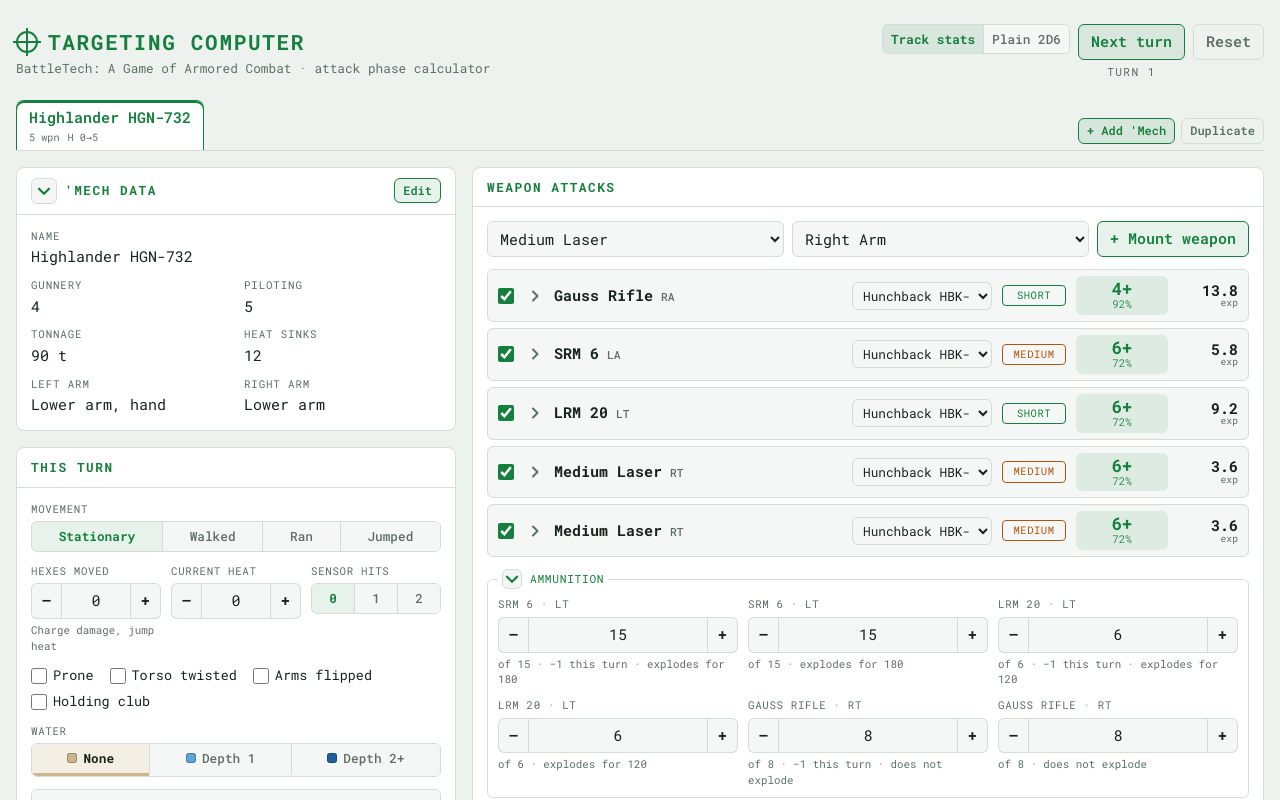
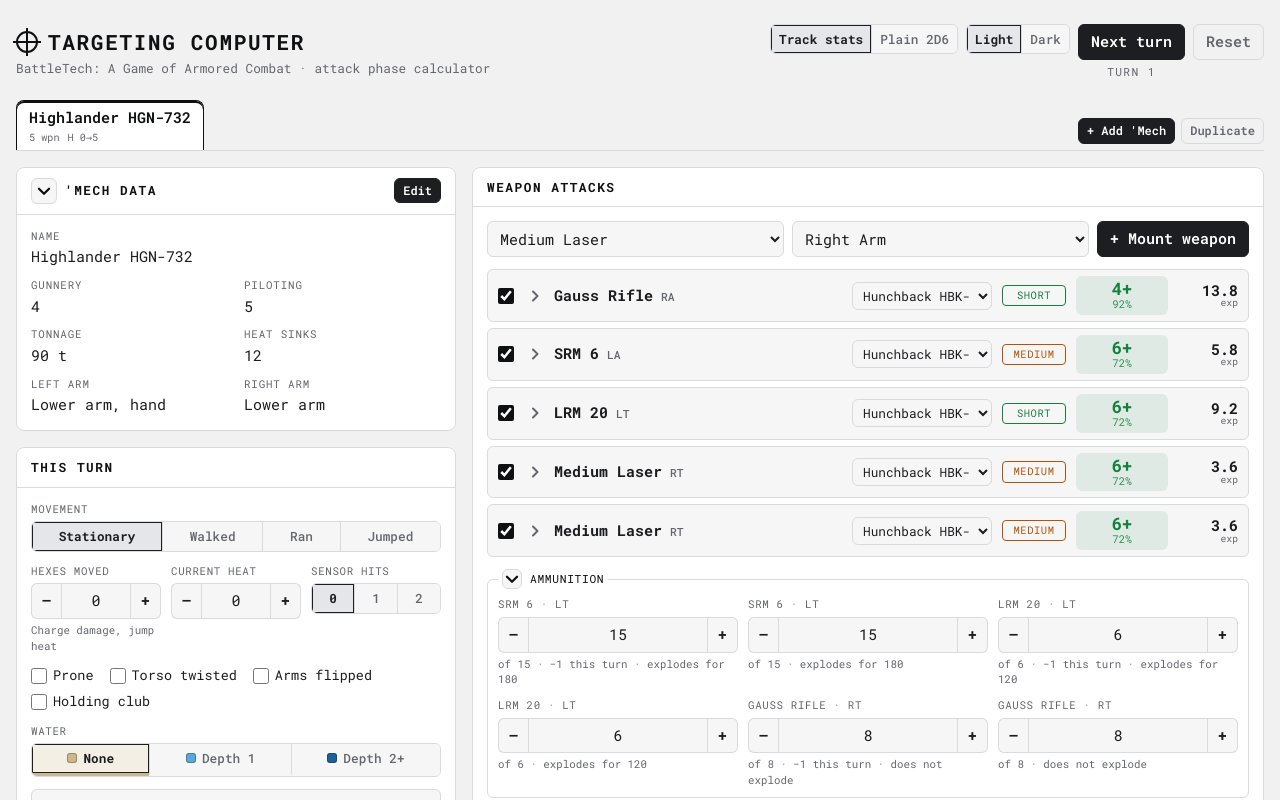
Before and after one commit to nakkim/BattleTech-Targeting-Computer, a React (Vite) app: page / in a window 1280 px wide. Shown: the top 800 px of the page. Built offline with nearby package versions, Linux system fonts and the light colour scheme.

Commit message:
Switch to a monochrome palette with Ink buttons and a theme switch

```diff
--- a/index.html
+++ b/index.html
@@ -11,6 +11,15 @@
       rel="stylesheet"
     />
     <title>BattleTech Targeting Computer</title>
+    <script>
+      // Set the theme before the first paint: the saved choice, else the system setting.
+      try {
+        const saved = JSON.parse(localStorage.getItem('btc-theme'))
+        document.documentElement.dataset.theme = saved === 'light' || saved === 'dark' ? saved : matchMedia('(prefers-color-scheme: light)').matches ? 'light' : 'dark'
+      } catch {
+        document.documentElement.dataset.theme = 'dark'
+      }
+    </script>
   </head>
   <body>
     <div id="root"></div>
--- a/src/App.css
+++ b/src/App.css
@@ -23,7 +23,7 @@
   font-size: 1.4rem;
   letter-spacing: 0.08em;
   text-transform: uppercase;
-  color: var(--accent);
+  color: var(--ink);
 }
 
 .subtitle {
@@ -35,7 +35,7 @@
 .crosshair {
   width: 22px;
   height: 22px;
-  border: 2px solid var(--accent);
+  border: 2px solid var(--ink);
   border-radius: 50%;
   position: relative;
 }
@@ -44,7 +44,7 @@
 .crosshair::after {
   content: '';
   position: absolute;
-  background: var(--accent);
+  background: var(--ink);
 }
 
 .crosshair::before {
@@ -88,17 +88,17 @@
 /* Buttons */
 button {
   cursor: pointer;
-  border: 1px solid var(--accent);
-  background: var(--accent-dim);
-  color: var(--accent);
+  border: 1px solid var(--primary);
+  background: var(--primary);
+  color: var(--primary-text);
   border-radius: 6px;
   padding: 6px 12px;
   font-weight: 600;
 }
 
 button:hover {
-  background: var(--accent);
-  color: var(--bg);
+  background: var(--primary-hover);
+  color: var(--primary-text);
 }
 
 button.ghost {
@@ -131,7 +131,7 @@
 button:focus-visible,
 input:focus-visible,
 select:focus-visible {
-  outline: 2px solid var(--accent);
+  outline: 2px solid var(--ink);
   outline-offset: 1px;
 }
 
@@ -183,7 +183,7 @@
   font-size: 0.85rem;
   letter-spacing: 0.12em;
   text-transform: uppercase;
-  color: var(--accent);
+  color: var(--ink);
 }
 
 .panel-body {
@@ -266,8 +266,8 @@
 }
 
 .stepper button:hover {
-  background: var(--accent-dim);
-  color: var(--accent);
+  background: var(--selected-bg);
+  color: var(--selected-fg);
 }
 
 .grid-2,
@@ -318,8 +318,9 @@
 }
 
 .segmented button.active {
-  background: var(--accent-dim);
-  color: var(--accent);
+  background: var(--selected-bg);
+  color: var(--selected-fg);
+  box-shadow: inset 0 0 0 1px var(--selected-fg);
   font-weight: 700;
 }
 
@@ -361,7 +362,7 @@
 }
 
 input[type='checkbox'] {
-  accent-color: var(--accent);
+  accent-color: var(--ink);
   width: 16px;
   height: 16px;
   margin: 0;
@@ -447,9 +448,9 @@
 }
 
 .tabs button.active {
-  border-color: var(--accent);
-  color: var(--accent);
-  background: var(--accent-dim);
+  border-color: var(--selected-fg);
+  color: var(--selected-fg);
+  background: var(--selected-bg);
 }
 
 .primary-dot {
@@ -548,7 +549,7 @@
 
 .weapon-name:hover {
   background: none;
-  color: var(--accent);
+  color: var(--ink);
 }
 
 .weapon-name strong {
@@ -929,7 +930,7 @@
 .bar span {
   display: block;
   height: 100%;
-  background: var(--accent);
+  background: var(--ink);
   border-radius: 4px;
 }
 
@@ -957,7 +958,7 @@
 }
 
 table.cluster thead th {
-  color: var(--accent);
+  color: var(--ink);
 }
 
 table.cluster tbody th {
@@ -1008,7 +1009,7 @@
 
 .heat-total {
   font-weight: 700;
-  color: var(--accent);
+  color: var(--ink);
 }
 
 .heat-effects {
@@ -1045,7 +1046,7 @@
 }
 
 .app-footer a {
-  color: var(--accent);
+  color: var(--ink);
 }
 
 /* Lance tabs */
@@ -1081,8 +1082,8 @@
 
 .lance-tab.active {
   background: var(--surface);
-  border-color: var(--accent);
-  box-shadow: inset 0 2px 0 var(--accent);
+  border-color: var(--ink);
+  box-shadow: inset 0 2px 0 var(--ink);
 }
 
 .lance-tab-main {
@@ -1105,7 +1106,7 @@
 }
 
 .lance-tab.active .lance-tab-main {
-  color: var(--accent);
+  color: var(--ink);
 }
 
 .lance-tab-name {
@@ -1156,13 +1157,13 @@
   border: none;
   background: none;
   padding: 0;
-  color: var(--accent);
+  color: var(--ink);
   min-width: 0;
 }
 
 .collapse-toggle:hover {
   background: none;
-  color: var(--accent);
+  color: var(--ink);
 }
 
 .ammo legend .collapse-toggle {
@@ -1203,7 +1204,7 @@
 .tab-rename {
   width: 10em;
   padding: 5px 10px !important;
-  border-color: var(--accent) !important;
+  border-color: var(--ink) !important;
   font-weight: 500;
 }
 
@@ -1216,7 +1217,7 @@
   border: 1px solid var(--border);
   border-radius: 6px;
   background: var(--surface-2);
-  color: var(--accent);
+  color: var(--ink);
 }
 
 .collapse-toggle .caret svg {
@@ -1225,8 +1226,8 @@
 }
 
 .collapse-toggle:hover .caret {
-  border-color: var(--accent);
-  background: var(--accent-dim);
+  border-color: var(--ink);
+  background: var(--ink-dim);
 }
 
 /* Info button and dialog */
@@ -1244,9 +1245,9 @@
   height: 18px;
   padding: 0;
   border-radius: 50%;
-  border: 1px solid var(--accent);
-  background: var(--accent-dim);
-  color: var(--accent);
+  border: 1px solid var(--ink);
+  background: var(--ink-dim);
+  color: var(--ink);
   font-family: Georgia, serif;
   font-style: italic;
   font-weight: 700;
@@ -1284,7 +1285,7 @@
   font-size: 0.85rem;
   letter-spacing: 0.12em;
   text-transform: uppercase;
-  color: var(--accent);
+  color: var(--ink);
 }
 
 .info-dialog-body {
@@ -1355,11 +1356,9 @@
   gap: 12px;
 }
 
-@media (prefers-color-scheme: dark) {
-  .diagram {
-    --hex-empty: #4a4036;
-    --hex-stroke: rgba(0, 0, 0, 0.6);
-  }
+:root:not([data-theme='light']) .diagram {
+  --hex-empty: #4a4036;
+  --hex-stroke: rgba(0, 0, 0, 0.6);
 }
 
 .diagram .hex {
@@ -1455,7 +1454,7 @@
 }
 
 .arc-legend li.selected {
-  background: var(--accent-dim);
+  background: var(--ink-dim);
 }
 
 .arc-legend .swatch {
@@ -1524,12 +1523,10 @@
   --mech: #5a5f66;
 }
 
-@media (prefers-color-scheme: dark) {
-  .diagram {
-    --terrain: #6b5d43;
-    --ground: #5c4a32;
-    --mech: #9aa1a8;
-  }
+:root:not([data-theme='light']) .diagram {
+  --terrain: #6b5d43;
+  --ground: #5c4a32;
+  --mech: #9aa1a8;
 }
 
 .terrain-hex {
--- a/src/App.tsx
+++ b/src/App.tsx
@@ -1,4 +1,5 @@
-import { useMemo, useState } from 'react'
+import { useEffect, useMemo, useState } from 'react'
+import { Switch } from './components/fields'
 import { MechDialog } from './components/MechDialog'
 import { LanceTabs } from './components/LanceTabs'
 import { UnitView } from './components/UnitView'
@@ -15,6 +16,13 @@
   { value: 'plain', label: 'Plain 2D6', title: 'Only hit or miss on 2D6: ammo, armor and internal structure are not tracked' },
 ]
 
+type Theme = 'light' | 'dark'
+
+const THEMES: { value: Theme; label: string }[] = [
+  { value: 'light', label: 'Light' },
+  { value: 'dark', label: 'Dark' },
+]
+
 const App = () => {
   const [storedLance, setLance] = usePersistentState<LanceState>('btc-lance-v1', initialLance)
   const lance = useMemo(() => normalizeLance(storedLance), [storedLance])
@@ -25,6 +33,11 @@
     updateLance((l) => ({ ...l, units: l.units.map((u) => (u.id === active.id ? update(u) : u)) }))
 
   const [mode, setMode] = usePersistentState<AppMode>('btc-mode', () => 'tracking')
+  // index.html applies the saved theme before the first paint; this keeps it in sync.
+  const [theme, setTheme] = usePersistentState<Theme>('btc-theme', () => (document.documentElement.dataset.theme === 'light' ? 'light' : 'dark'))
+  useEffect(() => {
+    document.documentElement.dataset.theme = theme
+  }, [theme])
   const [adding, setAdding] = useState(false)
   const add = (attacker: Attacker, weapons: MountedWeapon[]) => {
     const unit = newUnit({ attacker, weapons: weapons.map((w) => [w.weaponKey, w.location]) })
@@ -71,13 +84,8 @@
           <p className="subtitle">BattleTech: A Game of Armored Combat · attack phase calculator</p>
         </div>
         <div className="header-actions">
-          <div className="segmented mode-switch" role="radiogroup" aria-label="Mode">
-            {MODES.map((m) => (
-              <button key={m.value} type="button" role="radio" aria-checked={mode === m.value} className={mode === m.value ? 'active' : ''} onClick={() => setMode(m.value)} title={m.title}>
-                {m.label}
-              </button>
-            ))}
-          </div>
+          <Switch label="Mode" value={mode} options={MODES} onChange={setMode} />
+          <Switch label="Theme" value={theme} options={THEMES} onChange={setTheme} />
           <div className="turn-control">
             <button type="button" onClick={newTurn} title={`For every 'Mech: clear movement, apply projected heat${mode === 'tracking' ? ', spend ammo' : ''}, reset weapon fire`}>
               Next turn
--- a/src/components/fields.tsx
+++ b/src/components/fields.tsx
@@ -100,6 +100,27 @@
   )
 }
 
+interface SwitchProps<T extends string> {
+  /** Accessible name of the group, e.g. "Mode". */
+  label: string
+  value: T
+  options: { value: T; label: string; title?: string }[]
+  onChange: (value: T) => void
+}
+
+/** Compact segmented switch without a visible label, e.g. in the header. */
+export const Switch = <T extends string>({ label, value, options, onChange }: SwitchProps<T>) => {
+  return (
+    <div className="segmented header-switch" role="radiogroup" aria-label={label}>
+      {options.map((o) => (
+        <button key={o.value} type="button" role="radio" aria-checked={o.value === value} className={o.value === value ? 'active' : ''} onClick={() => onChange(o.value)} title={o.title}>
+          {o.label}
+        </button>
+      ))}
+    </div>
+  )
+}
+
 interface ToggleProps {
   label: ReactNode
   checked: boolean
--- a/src/index.css
+++ b/src/index.css
@@ -1,10 +1,20 @@
 :root {
-  --bg: #0b0f0d;
-  --surface: #121915;
-  --surface-2: #19221d;
-  --border: #26342c;
-  --text: #cfe0d4;
-  --text-dim: #7f9488;
+  --bg: #0d0e0f;
+  --surface: #151618;
+  --surface-2: #1c1d20;
+  --border: #2c2e32;
+  --text: #d6d7da;
+  --text-dim: #8a8d93;
+  /* Neutral highlight for headings, active tabs and bars. */
+  --ink: #f2f3f5;
+  --ink-dim: rgba(242, 243, 245, 0.1);
+  /* Buttons and selected options. */
+  --primary: #e4e6e9;
+  --primary-hover: #c9ccd1;
+  --primary-text: #151618;
+  --selected-bg: #2c2f33;
+  --selected-fg: #f2f3f5;
+  /* Green marks good results only. */
   --accent: #4ade80;
   --accent-dim: rgba(74, 222, 128, 0.14);
   --amber: #fbbf24;
@@ -22,14 +32,20 @@
   -webkit-font-smoothing: antialiased;
 }
 
-@media (prefers-color-scheme: light) {
-  :root {
-    --bg: #eef2ef;
+:root[data-theme='light'] {
+  --bg: #f1f1f2;
   --surface: #ffffff;
-    --surface-2: #f4f7f5;
-    --border: #d3ddd6;
-    --text: #17231c;
-    --text-dim: #5d6f64;
+  --surface-2: #f6f6f7;
+  --border: #d9dadd;
+  --text: #1b1c1e;
+  --text-dim: #63666c;
+  --ink: #0f1011;
+  --ink-dim: rgba(15, 16, 17, 0.07);
+  --primary: #1c1e21;
+  --primary-hover: #33373c;
+  --primary-text: #ffffff;
+  --selected-bg: #e4e6e9;
+  --selected-fg: #1c1e21;
   --accent: #15803d;
   --accent-dim: rgba(21, 128, 61, 0.1);
   --amber: #b45309;
@@ -38,7 +54,6 @@
   --amber-dim: rgba(180, 83, 9, 0.1);
   --blue: #2563eb;
   color-scheme: light;
-  }
 }
 
 *,
```
Also changed, not shown: 1 other file (tests, documents, lock files or other folders). Lines whose indentation alone changed are shown as unchanged.
